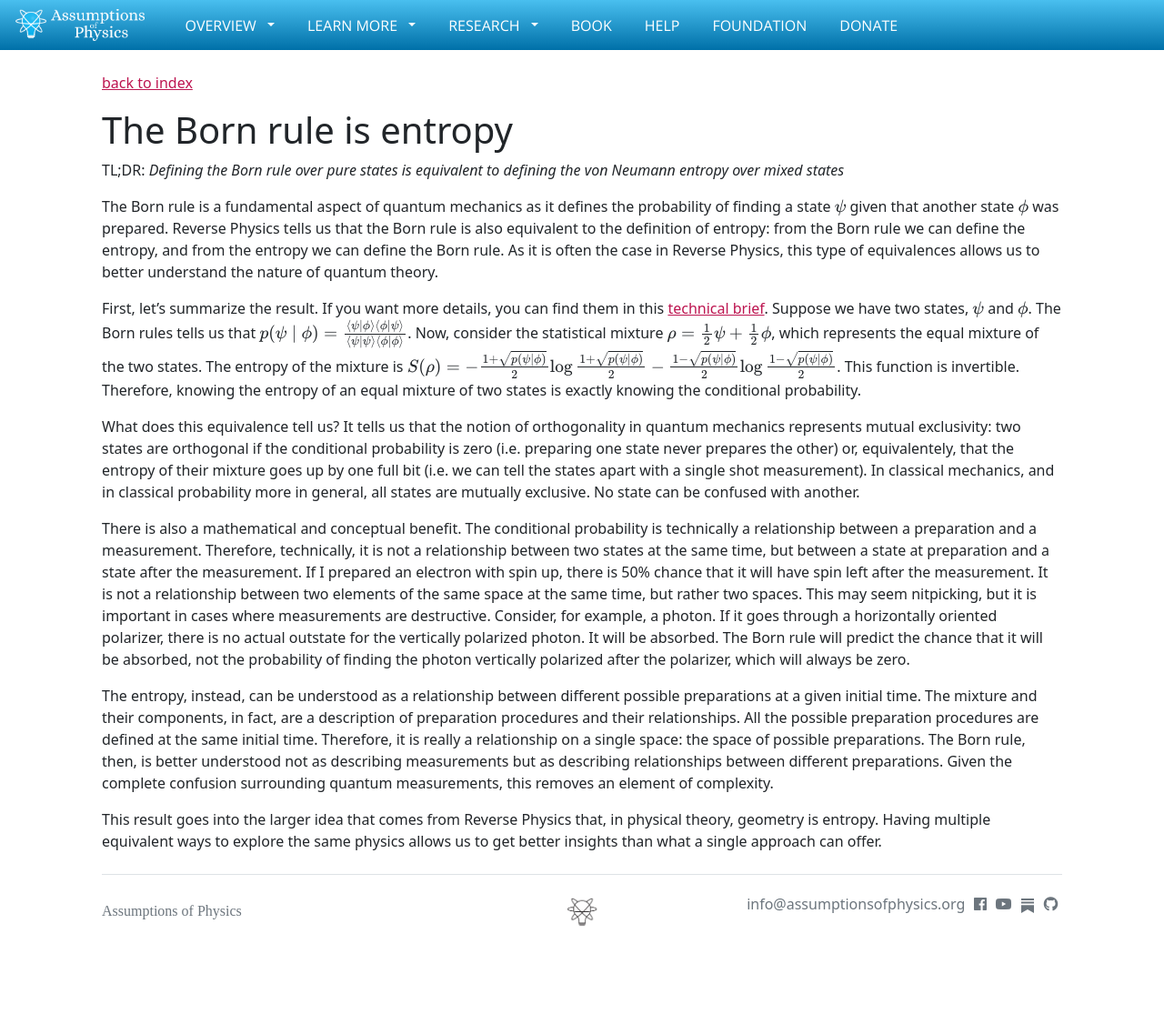
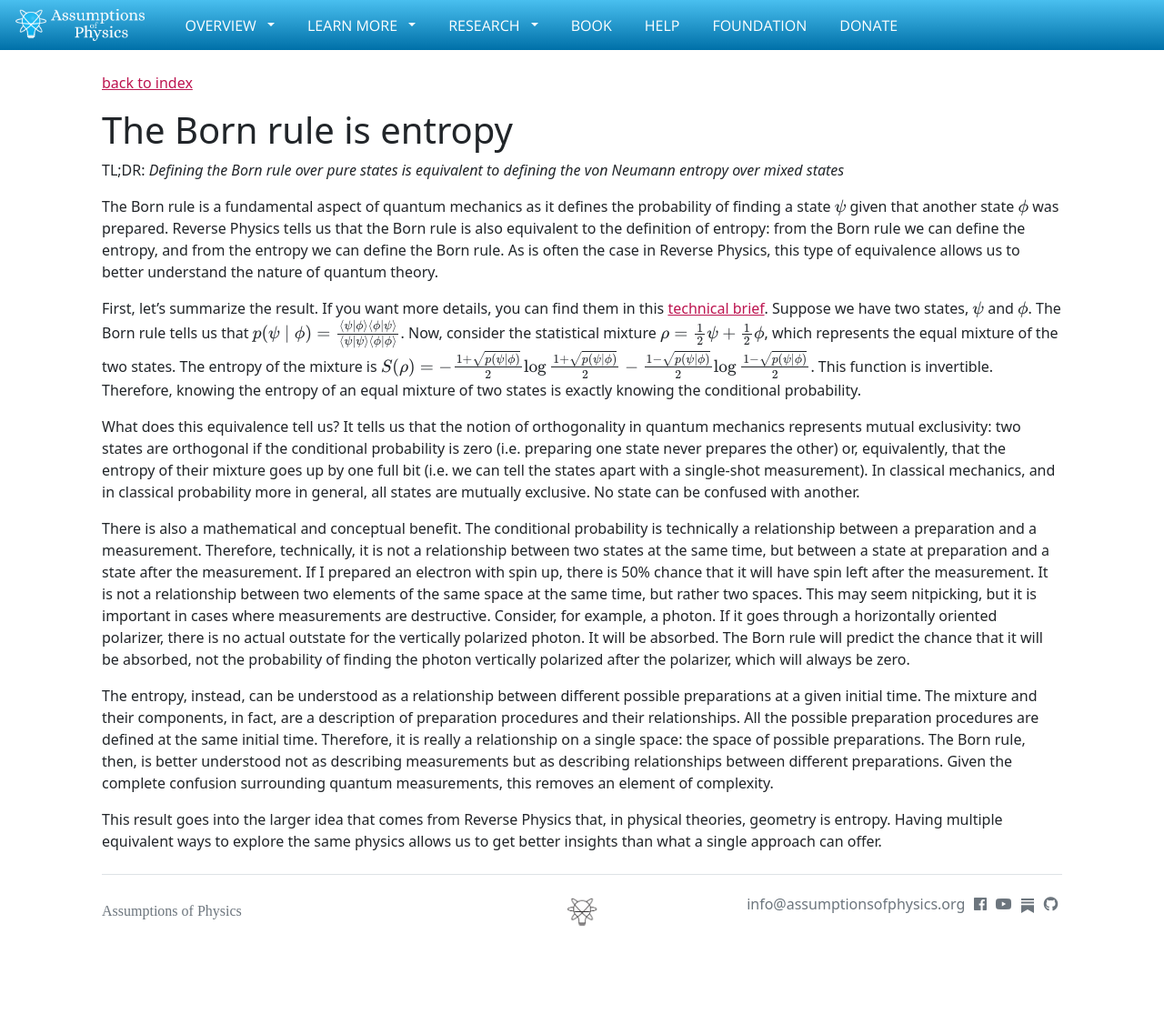
Before and after one commit to assumptionsofphysics/assumptionsofphysics.github.io, a Jekyll site: the page built from _essays/2026-06-15-Born-rule-entropy.md, in a window 1280 px wide. Shown: the whole page at 91% size. Built offline with Jekyll 4.4.1, drawn with Linux system fonts in a browser that asks for light colours; nearby versions of some CDN libraries; some web fonts are replaced; a script that is not in the unit is left out.

Commit message:
Fixed typos

```diff
--- a/_essays/2026-06-15-Born-rule-entropy.md
+++ b/_essays/2026-06-15-Born-rule-entropy.md
@@ -6,14 +6,14 @@
 draft: false
 ---
 
-The Born rule is a fundamental aspect of quantum mechanics as it defines the probability of finding a state $$\psi$$ given that another state $$\phi$$ was prepared. Reverse Physics tells us that the Born rule is also equivalent to the definition of entropy: from the Born rule we can define the entropy, and from the entropy we can define the Born rule. As it is often the case in Reverse Physics, this type of equivalences allows us to better understand the nature of quantum theory.
+The Born rule is a fundamental aspect of quantum mechanics as it defines the probability of finding a state $$\psi$$ given that another state $$\phi$$ was prepared. Reverse Physics tells us that the Born rule is also equivalent to the definition of entropy: from the Born rule we can define the entropy, and from the entropy we can define the Born rule. As is often the case in Reverse Physics, this type of equivalence allows us to better understand the nature of quantum theory.
 
-First, let's summarize the result. If you want more details, you can find them in this [technical brief](https://assumptionsofphysics.org/autogen/briefs/003-BornRuleEntropy.pdf). Suppose we have two states, $$\psi$$ and $$\phi$$. The Born rules tells us that $$p(\psi\mid\phi) = \frac{\langle \psi \mid \phi \rangle\langle \phi \mid \psi \rangle}{\langle \psi \mid \psi \rangle\langle \phi \mid \phi \rangle}$$. Now, consider the statistical mixture $$\rho = \frac{1}{2} \psi + \frac{1}{2} \phi$$, which represents the equal mixture of the two states. The entropy of the mixture is $$S(\rho) = - \frac{1+\sqrt{p(\psi\mid\phi)}}{2} \log \frac{1+\sqrt{p(\psi\mid\phi)}}{2} - \frac{1-\sqrt{p(\psi\mid\phi)}}{2} \log \frac{1-\sqrt{p(\psi\mid\phi)}}{2}$$. This function is invertible. Therefore, knowing the entropy of an equal mixture of two states is exactly knowing the conditional probability.
+First, let's summarize the result. If you want more details, you can find them in this [technical brief](https://assumptionsofphysics.org/autogen/briefs/003-BornRuleEntropy.pdf). Suppose we have two states, $$\psi$$ and $$\phi$$. The Born rule tells us that $$p(\psi\mid\phi) = \frac{\langle \psi \mid \phi \rangle\langle \phi \mid \psi \rangle}{\langle \psi \mid \psi \rangle\langle \phi \mid \phi \rangle}$$. Now, consider the statistical mixture $$\rho = \frac{1}{2} \psi + \frac{1}{2} \phi$$, which represents the equal mixture of the two states. The entropy of the mixture is $$S(\rho) = - \frac{1+\sqrt{p(\psi\mid\phi)}}{2} \log \frac{1+\sqrt{p(\psi\mid\phi)}}{2} - \frac{1-\sqrt{p(\psi\mid\phi)}}{2} \log \frac{1-\sqrt{p(\psi\mid\phi)}}{2}$$. This function is invertible. Therefore, knowing the entropy of an equal mixture of two states is exactly knowing the conditional probability.
 
-What does this equivalence tell us? It tells us that the notion of orthogonality in quantum mechanics represents mutual exclusivity: two states are orthogonal if the conditional probability is zero (i.e. preparing one state never prepares the other) or, equivalentely, that the entropy of their mixture goes up by one full bit (i.e. we can tell the states apart with a single shot measurement). In classical mechanics, and in classical probability more in general, all states are mutually exclusive. No state can be confused with another.
+What does this equivalence tell us? It tells us that the notion of orthogonality in quantum mechanics represents mutual exclusivity: two states are orthogonal if the conditional probability is zero (i.e. preparing one state never prepares the other) or, equivalently, that the entropy of their mixture goes up by one full bit (i.e. we can tell the states apart with a single-shot measurement). In classical mechanics, and in classical probability more in general, all states are mutually exclusive. No state can be confused with another.
 
 There is also a mathematical and conceptual benefit. The conditional probability is technically a relationship between a preparation and a measurement. Therefore, technically, it is not a relationship between two states at the same time, but between a state at preparation and a state after the measurement. If I prepared an electron with spin up, there is 50% chance that it will have spin left after the measurement. It is not a relationship between two elements of the same space at the same time, but rather two spaces. This may seem nitpicking, but it is important in cases where measurements are destructive. Consider, for example, a photon. If it goes through a horizontally oriented polarizer, there is no actual outstate for the vertically polarized photon. It will be absorbed. The Born rule will predict the chance that it will be absorbed, not the probability of finding the photon vertically polarized after the polarizer, which will always be zero.
 
 The entropy, instead, can be understood as a relationship between different possible preparations at a given initial time. The mixture and their components, in fact, are a description of preparation procedures and their relationships. All the possible preparation procedures are defined at the same initial time. Therefore, it is really a relationship on a single space: the space of possible preparations. The Born rule, then, is better understood not as describing measurements but as describing relationships between different preparations. Given the complete confusion surrounding quantum measurements, this removes an element of complexity.
 
-This result goes into the larger idea that comes from Reverse Physics that, in physical theory, geometry is entropy. Having multiple equivalent ways to explore the same physics allows us to get better insights than what a single approach can offer.
+This result goes into the larger idea that comes from Reverse Physics that, in physical theories, geometry is entropy. Having multiple equivalent ways to explore the same physics allows us to get better insights than what a single approach can offer.
```
